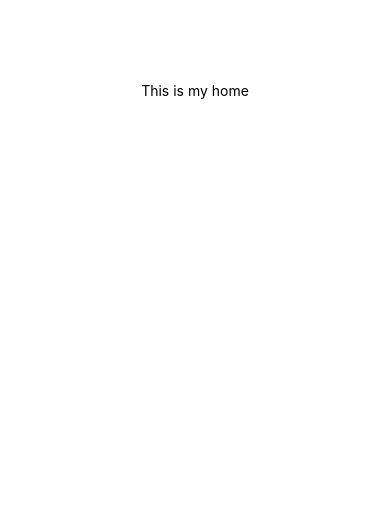
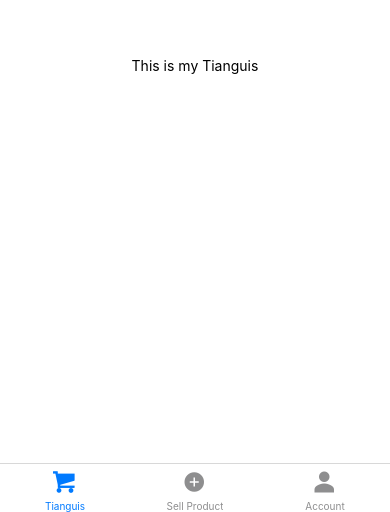
Before and after one commit to juancmandev/native-crud, a React Native app: screen /Tianguis in a window 390 px wide. Shown: the part 332-844 px from the top of the page. Built offline with nearby package versions, Linux system fonts and the light colour scheme.

Commit message:
add navigation footer and screens

```diff
--- a/App.jsx
+++ b/App.jsx
@@ -1,7 +1,12 @@
-import Home from './src/screens/Home';
+import { NavigationContainer } from '@react-navigation/native';
+import Navigation from './src/navigation/Navigation';
 
 const App = () => {
-  return <Home />;
+  return (
+    <NavigationContainer>
+      <Navigation />
+    </NavigationContainer>
+  );
 };
 
 export default App;
--- /dev/null
+++ b/src/navigation/Navigation.jsx
@@ -0,0 +1,48 @@
+import { createBottomTabNavigator } from '@react-navigation/bottom-tabs';
+import Tianguis from '../screens/Tianguis';
+import SellProduct from '../screens/SellProduct';
+import Account from '../screens/Account';
+import { Entypo } from '@expo/vector-icons';
+import { Ionicons } from '@expo/vector-icons';
+import { Ionicons as PersonIcon } from '@expo/vector-icons';
+
+const Tab = createBottomTabNavigator();
+
+const Navigation = () => {
+  return (
+    <Tab.Navigator initialRouteName='Home'>
+      <Tab.Screen
+        name='Tianguis'
+        component={Tianguis}
+        options={{
+          headerShown: false,
+          tabBarIcon: ({ color }) => (
+            <Entypo name='shopping-cart' size={24} color={color} />
+          ),
+        }}
+      />
+      <Tab.Screen
+        name='Sell Product'
+        component={SellProduct}
+        options={{
+          headerShown: false,
+          tabBarIcon: ({ color }) => (
+            <Ionicons name='add-circle-sharp' size={24} color={color} />
+          ),
+        }}
+      />
+      <Tab.Screen
+        name='Account'
+        component={Account}
+        options={{
+          headerShown: false,
+          tabBarIcon: ({ color }) => (
+            <PersonIcon name='md-person-sharp' size={24} color={color} />
+          ),
+        }}
+      />
+    </Tab.Navigator>
+  );
+};
+
+export default Navigation;
--- a/src/screens/Home.jsx
+++ b/src/screens/Account.jsx
@@ -1,12 +1,12 @@
 import { View, Text } from 'react-native';
 import { home } from '../styles/main';
 
-const Home = () => {
+const Account = () => {
   return (
     <View style={home.container}>
-      <Text>This is my home</Text>
+      <Text>This is my Account</Text>
     </View>
   );
 };
 
-export default Home;
+export default Account;
--- /dev/null
+++ b/src/screens/SellProduct.jsx
@@ -0,0 +1,12 @@
+import { View, Text } from 'react-native';
+import { home } from '../styles/main';
+
+const SellProduct = () => {
+  return (
+    <View style={home.container}>
+      <Text>This is my SellProduct</Text>
+    </View>
+  );
+};
+
+export default SellProduct;
--- /dev/null
+++ b/src/screens/Tianguis.jsx
@@ -0,0 +1,12 @@
+import { View, Text } from 'react-native';
+import { home } from '../styles/main';
+
+const Tianguis = () => {
+  return (
+    <View style={home.container}>
+      <Text>This is my Tianguis</Text>
+    </View>
+  );
+};
+
+export default Tianguis;
```
Also changed, not shown: package.json (+10 -1 lines), 1 other file (tests, documents, lock files or other folders).
